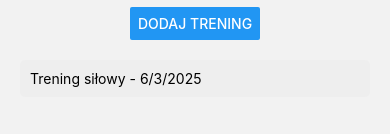
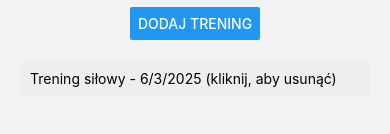
Before and after one commit to Kubabas3/Nikita-Kononov, a React Native app: screen /Home in a window 390 px wide. Both pictures are taken after a click on the button "DODAJ TRENING". Shown: the part 166-300 px from the top of the page. Built offline with nearby package versions, Linux system fonts and the light colour scheme.

Commit message:
Dodano możliwość usuwania treningów

```diff
--- a/screens/HomeScreen.js
+++ b/screens/HomeScreen.js
@@ -1,11 +1,11 @@
+import React, { useState, useEffect } from 'react';
+import { View, Text, Button, FlatList, StyleSheet } from 'react-native';
 import AsyncStorage from '@react-native-async-storage/async-storage';
-import { useEffect } from 'react';
-import React, { useState } from 'react';
-import { View, Text, Button, FlatList, StyleSheet } from 'react-native';
 
-export default function HomeScreen({ navigation }) {
+export default function HomeScreen() {
   const [treningi, setTreningi] = useState([]);
 
+  // Загрузка сохранённых тренировок при запуске
   useEffect(() => {
     const wczytajTreningi = async () => {
       try {
@@ -21,8 +21,7 @@ export default function HomeScreen({ navigation }) {
     wczytajTreningi();
   }, []);
 
-
-  // Функция для добавления фиктивной тренировки
+  // Добавление новой тренировки
   const dodajTrening = async () => {
     const nowyTrening = {
       id: Date.now().toString(),
@@ -30,7 +29,6 @@ export default function HomeScreen({ navigation }) {
       data: new Date().toLocaleDateString()
     };
 
-    setTreningi(prev => [...prev, nowyTrening]);
     try {
       const nowe = [...treningi, nowyTrening];
       setTreningi(nowe);
@@ -38,7 +36,17 @@ export default function HomeScreen({ navigation }) {
     } catch (e) {
       console.log('Błąd zapisu treningów:', e);
     }
+  };
 
+  // Удаление тренировки по id
+  const usunTrening = async (id) => {
+    const nowe = treningi.filter(trening => trening.id !== id);
+    setTreningi(nowe);
+    try {
+      await AsyncStorage.setItem('treningi', JSON.stringify(nowe));
+    } catch (e) {
+      console.log('Błąd podczas usuwania treningu:', e);
+    }
   };
 
   return (
@@ -47,13 +55,14 @@ export default function HomeScreen({ navigation }) {
 
       <Button title="Dodaj trening" onPress={dodajTrening} />
 
-      {/* Список всех добавленных тренировок */}
       <FlatList
         data={treningi}
         keyExtractor={item => item.id}
         renderItem={({ item }) => (
           <View style={styles.item}>
-            <Text>{item.nazwa} - {item.data}</Text>
+            <Text onPress={() => usunTrening(item.id)}>
+              {item.nazwa} - {item.data} (kliknij, aby usunąć)
+            </Text>
           </View>
         )}
         style={{ marginTop: 20, width: '100%' }}
```
Lines whose indentation alone changed are shown as unchanged.
